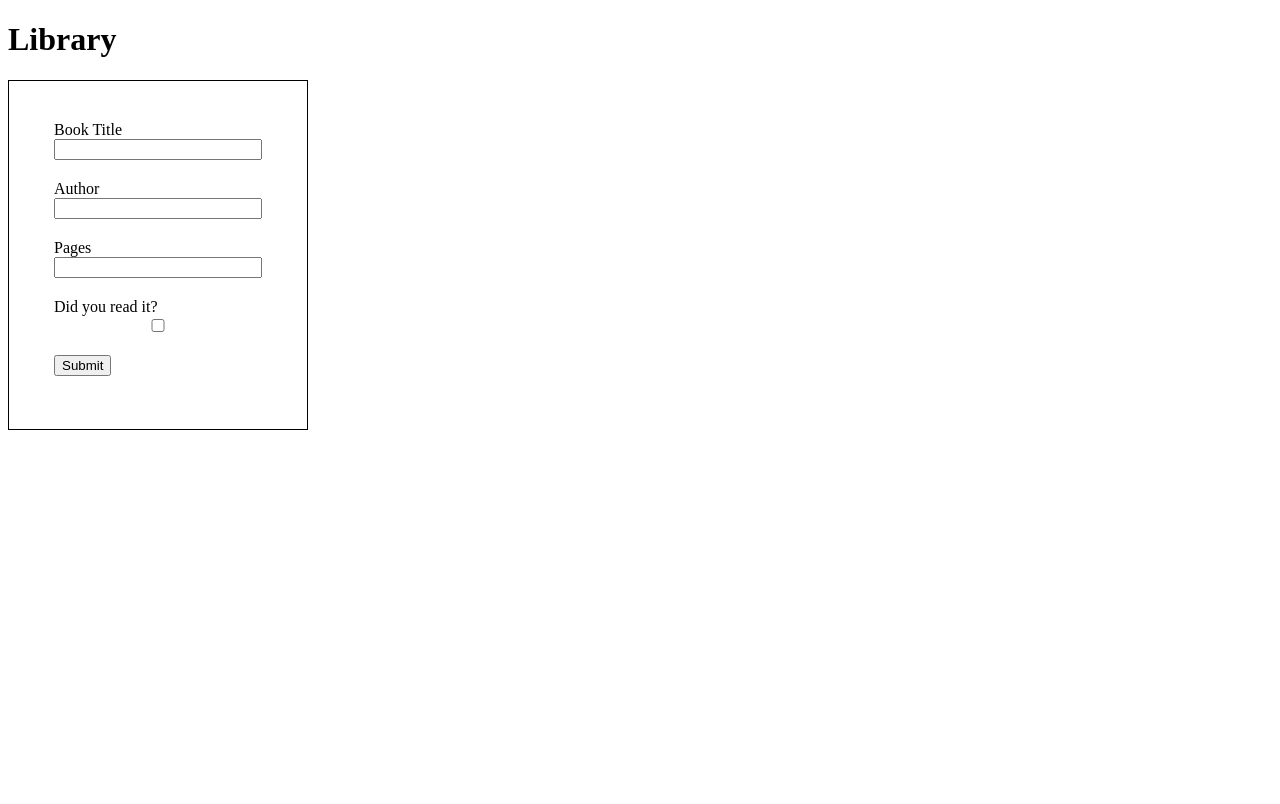
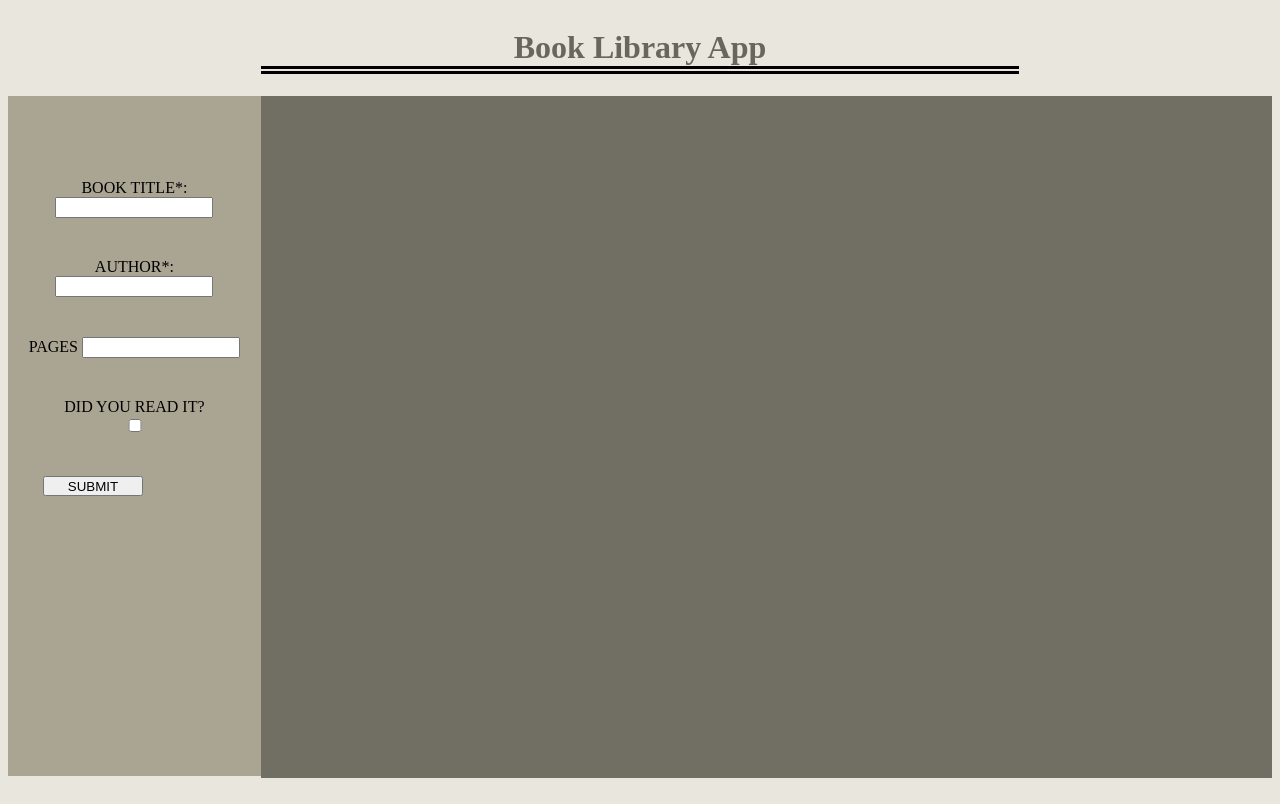
Before and after one commit to kpesaran/personal_library, a plain HTML site: page index.html in a window 1280 px wide. Drawn offline with Linux system fonts and the light colour scheme.

Commit message:
Fixed javascript bugs,added style

```diff
--- a/index.html
+++ b/index.html
@@ -9,32 +9,32 @@
     <script src="library.js" defer></script>
 </head>
 <body>
-    <h1>Library</h1>
-
+    <div class="entire-container">
+        <h1>Book Library App</h1>
         <div class="book-entry">
             <form action="" id="form1" method="push">
                 <div class="label-input">
-                <label for="title">Book Title</label>
-                <input type="text" id="title" name='title'>
+                    <label for="title">BOOK TITLE*:</label>
+                    <input type="text" id="title" name='title' required>
                 </div>
                 <div class="label-input">
-                <label for="author">Author</label>
-                <input type="text" id="author" name='author'>
+                    <label for="author">AUTHOR*:</label>
+                    <input type="text" id="author" name='author' required>
                 </div>
                 <div class="label-input">
-                <label for="pages">Pages</label>
+                    <label for="pages">PAGES</label>
                     <input type="number" name="pages" id="pages">
                 </div>
                 <div class="label-input">
-                <label for="read">Did you read it?</label>
+                    <label for="read">DID YOU READ IT?</label>
                     <input type="checkbox"  name="read" id="read">
                 </div>
-            <button type="button" form="form1" value="submit" id='submit'>Submit</button>
+                <button type="button" form="form1" value="submit" id='submit'>SUBMIT</button>
             </form>
-
         </div>
 
         <div class="container"></div>
+    </div>
 
 </body>
 </html>
--- a/library.js
+++ b/library.js
@@ -1,104 +1,97 @@
-console.log('Yo')
-
-//When you enter values in form, it creates a new book object, which is then displayed in own card.
+let myLibrary = [];
 
 
-//const book1 = new book('First Book', 'Me', '10', true)
-//const book2 = new book('Second Book', 'You', '100', false)
-let myLibrary=[]
+let submit_button = document.getElementById('submit');
 
-// function book(title, author, pages, read) {
-//     this.title = title
-//     this.author = author
-//     this.pages = pages
-//     this.read = read
-//     this.info = function() {
-//         if (read === false) {
-//         return `${title} by ${author}, ${pages} pages, not read yet`
-//     }
-//         else if (read === true) {
-//             return `${title} by ${author}, ${pages} pages, not read yet`
-//         }
-//     }
-// }
-
-//let author_input = document.querySelector('')
-
-let submit_button = document.getElementById('submit')
-
-submit_button.addEventListener('click', addBooktoLibrary)
+submit_button.addEventListener('click', addBooktoLibrary);
 
 function book_add(title, author, pages, read) {
     this.title = title
-    this.author = author
-    this.pages = pages
-    this.read = read
+    this.author = author;;
+    this.pages = pages;
+    this.read = read;
     this.info = function() {
         if (read === false) {
-        return `${title} by ${author}, ${pages} pages, not read yet`
+            return `${title} by ${author}, ${pages} pages, not read yet`;
     }
         else if (read === true) {
-            return `${title} by ${author}, ${pages} pages, not read yet`
+            return `${title} by ${author}, ${pages} pages, not read yet`;
         }
     }
 }
 
-let book_counter = 0
-
 
 function addBooktoLibrary() {
-    console.log('I clicked the submit button')
-    let title = document.getElementById('title').value
-    let author = document.getElementById('author').value
-    let pages = document.getElementById('pages').value
-    let read = document.getElementById('read').checked
-    console.log(title)
-    console.log(author)
-    console.log(pages)
-    console.log(read)
+    let title = document.getElementById('title').value;
+    let author = document.getElementById('author').value;
+    let pages = document.getElementById('pages').value;
+    let read = document.getElementById('read').checked;
+    const inputs = document.querySelectorAll('input');
 
-    const book = new book_add(title, author, pages, read)
+    if (title === '' || author=== '') {
+        return alert('Please name both the Book Title and Author');
 
-    myLibrary.push(book)
+    }
+    else {
+        const book = new book_add(title, author, pages, read);
 
-    console.log(myLibrary)
-    return display_card()
+        myLibrary.push(book);
+
+        inputs.forEach(input => {
+            input.value = '';
+        })
+
+        console.log(myLibrary);
+        return display_card();
+    }
 }
 
 
-let container = document.querySelector('.container')
+let container = document.querySelector('.container');
 
+let book_counter = 0;
 
 function display_card() {
     myLibrary.forEach(book_element => {
+        console.log(book_element.name)
+        if (myLibrary.indexOf(book_element) === myLibrary.length - 1) {
+            let book_card = document.createElement('div');
+            let book_title = document.createElement('p');
+            let book_author = document.createElement('p');
+            let book_pages = document.createElement('p');
+            let book_read = document.createElement('p');
+            let book_remove = document.createElement('button');
 
-        //Create new element
-        let book_card = document.createElement('div');
-        let book_title = document.createElement('p')
-        let book_author = document.createElement('p')
-        let book_pages = document.createElement('p')
-        let book_read = document.createElement('p')
-        let book_remove = document.createElement('button')
+            book_remove.classList.toggle('delete-btn')
+            book_remove.textContent = 'REMOVE'
+            book_card.classList.toggle('card');
 
 
-        book_card.style.cssText = 'border: 1px black solid'
-        book_card.classList.toggle('card')
+            book_title.textContent = 'Title: ' + book_element.title;
+            book_author.textContent = 'Author: ' + book_element.author;
+            book_pages.textContent = 'Pages: ' + book_element.pages;
+            if (book_element.read === true) {
+                book_read.textContent = "You've read this book";
+            }
+            else if (book_element.read === false) {
+                book_read.textContent = "You haven't read this book yet";
+            }
+            container.appendChild(book_card);
+            book_card.appendChild(book_title);
+            book_card.appendChild(book_author);
+            book_card.appendChild(book_pages);
+            book_card.appendChild(book_read);
+            book_card.appendChild(book_remove);
 
 
-        book_title.textContent = 'Title: ' + book_element.title
-        book_author.textContent = 'Author: ' + book_element.author
-        book_pages.textContent = 'Pages: ' + book_element.pages
-        if (book_element.read === true) {
-            book_read.textContent = "You've read this book"
-        }
-        else if (book_element.read === false){
-            book_read.textContent = "You haven't read this book yet"
-        }
-        container.appendChild(book_card)
-        book_card.appendChild(book_title)
-        book_card.appendChild(book_author)
-        book_card.appendChild(book_pages)
-        book_card.appendChild(book_read)
-        book_card.appendChild(book_remove)
-    })
+            book_counter = book_counter + 1
+
+            book_remove.addEventListener('click',
+                function () {
+                    console.log('this should remove card')
+                    this.closest('div').remove();
+                    myLibrary.pop(this)
+                });
 }
+})
+}
--- a/styles.css
+++ b/styles.css
@@ -1,26 +1,94 @@
+:root {
+    --darkest-color:#9A9483;
+    --dark-color:#AAA492;
+    --light-color:#C7BEA2;
+    --lightest-color:#e9e6de;
+
+}
+
+html {
+    background-color: var(--lightest-color);
+}
+
+.entire-container {
+    display: grid;
+    grid-template-columns: 1fr 3fr 1fr;
+}
+
+h1 {
+    grid-column: 2/3;
+    color:#6A665d;
+    border-bottom: 8px black double;
+    text-align: center;
+
+}
+
+
 .book-entry {
     border: 1px black double;
-    width: 300px;
-    height: 350px;
-    display: flex;
-    justify-content: center;
-    padding-top: 20px;
+    text-align: center;
+    height: 85vh;
+    margin-bottom: 20px;
+    grid-column: 1/2;
+    grid-template-columns: 4fr;
+    padding-top: 3px;
     box-sizing: border-box;
+    background-color: var(--dark-color);
+    border: 0px
+
 }
 
-.label-input,form button {
-    display: flex;
-    flex-direction: column;
-    margin-top: 20px;
+form {
+    grid-column: 1/2;
+    display: grid;
+    gap: 40px;
+    padding: 15px;
+    justify-content: center;
+    align-items: center;
+    padding-top: 80px;
+
+}
+
+#submit {
+    height:20px;
+    width: 100px;
+    text-align: center;
+    margin-left: 20px ;
+}
+
+.label-input {
+
 }
 
 input {
-    width: 200px;
+    width: 150px;
+    height: fit-content;
 }
 
 .card {
-    width: 350px;
+    width: 200px;
     box-sizing: border-box;
-    margin-top: 10px;
     padding: 20px;
+    background-color: var(--lightest-color);
+    border-radius: 10px;
+    margin: 10px;
+    height: 300;
+
 }
+.delete-btn {
+    height: 20px;
+    width: 80px;
+
+}
+
+.container {
+    display: grid;
+    grid-column: 2/4;
+    height: 83vh;
+    background-color: #716e63;
+    grid-template-columns: repeat(4,4fr);
+    grid-template-rows: 1fr 1fr 1fr;
+    gap: 10px;
+    padding:10px;
+    padding-bottom: 8px;
+}
```
Lines whose indentation alone changed are shown as unchanged.
